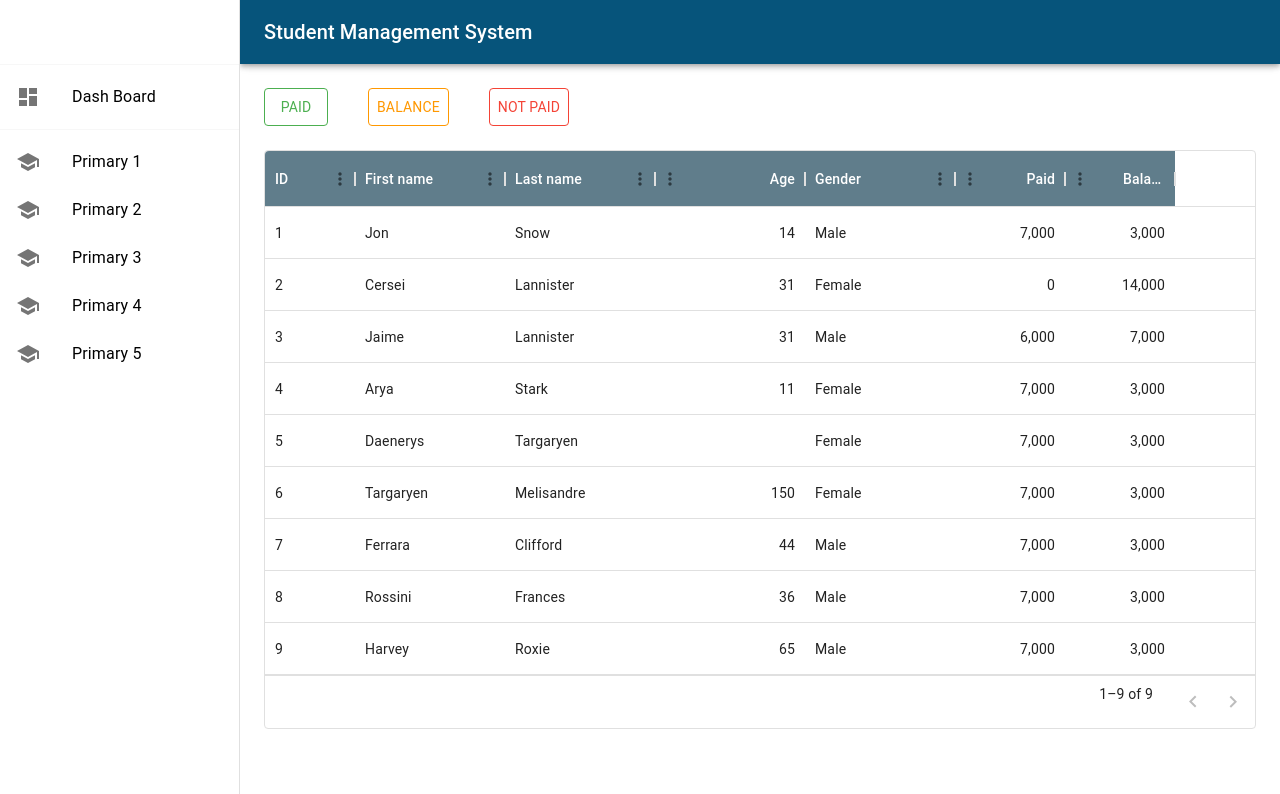
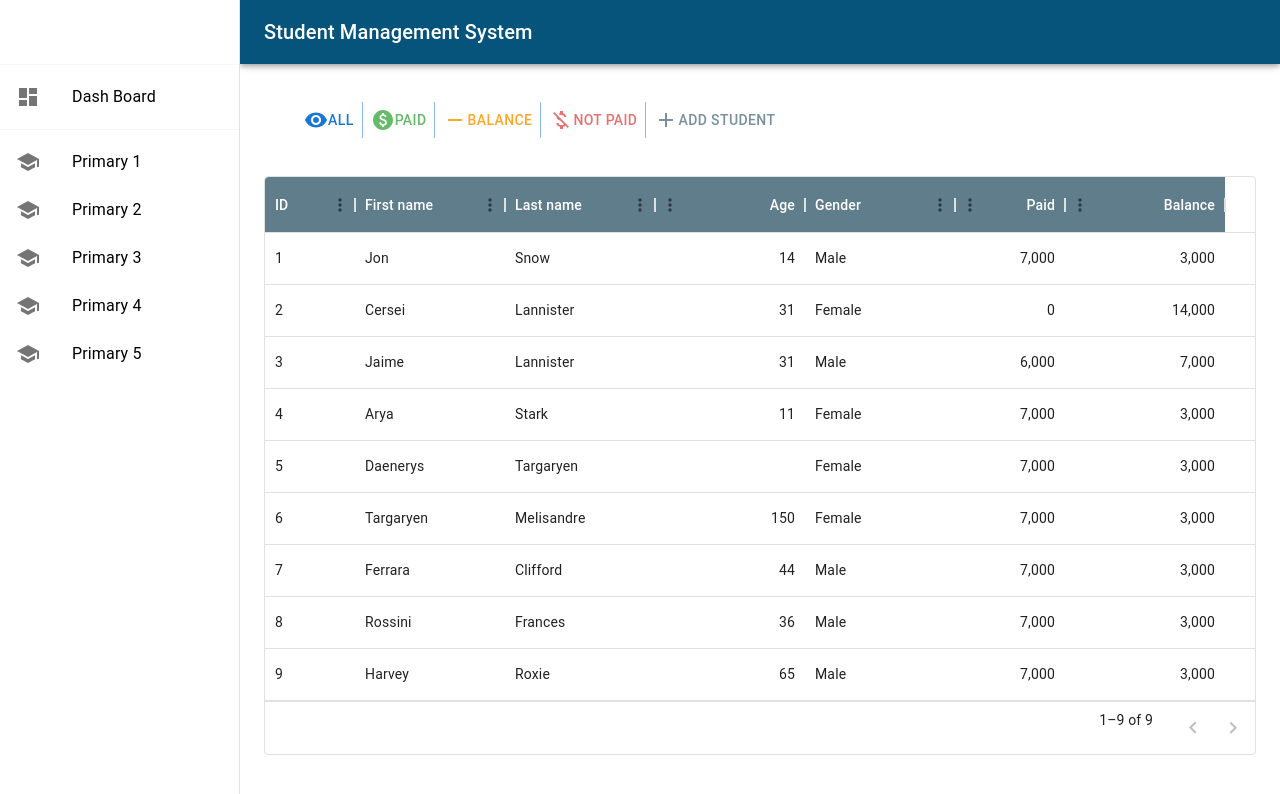
Before and after one commit to kafeelkazeem/StudentMS_frontEnd, a React (Create React App) app: page /primary1 in a window 1280 px wide. Shown: the top 794 px of the page. Built offline with nearby package versions, Linux system fonts and the light colour scheme.

Commit message:
added filters

```diff
--- a/src/component/dataGrid.jsx
+++ b/src/component/dataGrid.jsx
@@ -49,7 +49,7 @@ const columns = [
     field: 'balance',
     headerName: 'Balance',
     type: 'number',
-    width: 110,
+    width: 160,
     editable: false,
     headerClassName: 'super-app-theme--header'
   },
--- /dev/null
+++ b/src/component/responsiveMenu.jsx
@@ -0,0 +1,48 @@
+import React from 'react';
+import ButtonGroup from '@mui/material/ButtonGroup';
+import Box from '@mui/material/Box';
+import { useMediaQuery, AppBar, Toolbar, Button, Typography } from '@mui/material';
+import CustomizedMenus from './smallScreenFilter';
+import VisibilityIcon from '@mui/icons-material/Visibility';
+import PaidIcon from '@mui/icons-material/Paid';
+import RemoveIcon from '@mui/icons-material/Remove';
+import MoneyOffIcon from '@mui/icons-material/MoneyOff';
+import AddIcon from '@mui/icons-material/Add';
+import { green, orange, red, blueGrey } from '@mui/material/colors';
+
+const ResponsiveMenu = () => {
+  const isLargeScreen = useMediaQuery('(min-width:600px)');
+
+  return (
+      <Toolbar>
+        {isLargeScreen ? (
+          // Render button group for large screens
+          <>
+          <Box
+            sx={{
+                display: 'flex',
+                flexDirection: 'column',
+                alignItems: 'center',
+                '& > *': {
+                m: 1,
+                },
+            }}
+            >
+            <ButtonGroup variant="text" aria-label="Basic button group">
+                <Button><VisibilityIcon /> All</Button>
+                <Button sx={{color: green[400]}}><PaidIcon />Paid</Button>
+                <Button sx={{color: orange[400]}}><RemoveIcon />Balance</Button>
+                <Button sx={{color: red[300]}}><MoneyOffIcon /> Not Paid</Button>
+                <Button sx={{color: blueGrey[400]}}><AddIcon />Add Student</Button>
+            </ButtonGroup>
+            </Box>
+          </>
+        ) : (
+          // Render menu icon for small screens
+          <CustomizedMenus />
+        )}
+      </Toolbar>
+  );
+};
+
+export default ResponsiveMenu;
--- /dev/null
+++ b/src/component/smallScreenFilter.jsx
@@ -0,0 +1,118 @@
+import * as React from 'react';
+import { styled, alpha } from '@mui/material/styles';
+import Button from '@mui/material/Button';
+import Menu from '@mui/material/Menu';
+import MenuItem from '@mui/material/MenuItem';
+import EditIcon from '@mui/icons-material/Edit';
+import Divider from '@mui/material/Divider';
+import ArchiveIcon from '@mui/icons-material/Archive';
+import FileCopyIcon from '@mui/icons-material/FileCopy';
+import MoreHorizIcon from '@mui/icons-material/MoreHoriz';
+import KeyboardArrowDownIcon from '@mui/icons-material/KeyboardArrowDown';
+import VisibilityIcon from '@mui/icons-material/Visibility';
+import PaidIcon from '@mui/icons-material/Paid';
+import RemoveIcon from '@mui/icons-material/Remove';
+import MoneyOffIcon from '@mui/icons-material/MoneyOff';
+import AddIcon from '@mui/icons-material/Add';
+import { green, orange, red, blueGrey, indigo, blue } from '@mui/material/colors';
+
+const StyledMenu = styled((props) => (
+  <Menu
+    elevation={0}
+    anchorOrigin={{
+      vertical: 'bottom',
+      horizontal: 'right',
+    }}
+    transformOrigin={{
+      vertical: 'top',
+      horizontal: 'right',
+    }}
+    {...props}
+  />
+))(({ theme }) => ({
+  '& .MuiPaper-root': {
+    borderRadius: 6,
+    marginTop: theme.spacing(1),
+    minWidth: 180,
+    color:
+      theme.palette.mode === 'light' ? 'rgb(55, 65, 81)' : theme.palette.grey[300],
+    boxShadow:
+      'rgb(255, 255, 255) 0px 0px 0px 0px, rgba(0, 0, 0, 0.05) 0px 0px 0px 1px, rgba(0, 0, 0, 0.1) 0px 10px 15px -3px, rgba(0, 0, 0, 0.05) 0px 4px 6px -2px',
+    '& .MuiMenu-list': {
+      padding: '4px 0',
+    },
+    '& .MuiMenuItem-root': {
+      '& .MuiSvgIcon-root': {
+        fontSize: 18,
+        color: theme.palette.text.secondary,
+        marginRight: theme.spacing(1.5),
+      },
+      '&:active': {
+        backgroundColor: alpha(
+          theme.palette.primary.main,
+          theme.palette.action.selectedOpacity,
+        ),
+      },
+    },
+  },
+}));
+
+export default function CustomizedMenus() {
+  const [anchorEl, setAnchorEl] = React.useState(null);
+  const open = Boolean(anchorEl);
+  const handleClick = (event) => {
+    setAnchorEl(event.currentTarget);
+  };
+  const handleClose = () => {
+    setAnchorEl(null);
+  };
+
+  return (
+    <div>
+      <Button
+        id="demo-customized-button"
+        aria-controls={open ? 'demo-customized-menu' : undefined}
+        aria-haspopup="true"
+        aria-expanded={open ? 'true' : undefined}
+        variant="contained"
+        disableElevation
+        onClick={handleClick}
+        endIcon={<KeyboardArrowDownIcon />}
+        sx={{backgroundColor: blue[800]}}
+      >
+        Filter
+      </Button>
+      <StyledMenu
+        id="demo-customized-menu"
+        MenuListProps={{
+          'aria-labelledby': 'demo-customized-button',
+        }}
+        anchorEl={anchorEl}
+        open={open}
+        onClose={handleClose}
+      >
+        <MenuItem onClick={handleClose} disableRipple>
+          <VisibilityIcon />
+          All
+        </MenuItem>
+        <MenuItem sx={{color: green[400]}} onClick={handleClose} disableRipple>
+          <PaidIcon />
+          Paid
+        </MenuItem>
+        <MenuItem sx={{color: orange[400]}} onClick={handleClose} disableRipple>
+          <RemoveIcon />
+          Balance
+        </MenuItem>
+        <MenuItem sx={{color: red[300]}} onClick={handleClose} disableRipple>
+          <MoneyOffIcon />
+          Not Paid
+        </MenuItem>
+        <Divider sx={{ my: 0.5 }} />
+        <MenuItem sx={{color: blueGrey[400]}} onClick={handleClose} disableRipple>
+          <AddIcon />
+          Add Student
+        </MenuItem>
+      </StyledMenu>
+    </div>
+  );
+}
--- a/src/pages/primary1.jsx
+++ b/src/pages/primary1.jsx
@@ -3,6 +3,7 @@ import DataGridDemo from '../component/dataGrid'
 import { Box, Toolbar } from '@mui/material'
 import ResponsiveDrawer from '../component/Drawer'
 import Filters from '../component/filters'
+import ResponsiveMenu from '../component/responsiveMenu'
 
 const Primary1 = () => {
   return (
@@ -13,7 +14,7 @@ const Primary1 = () => {
          sx={{ flexGrow: 1, p: 3 }}
       >
         <Toolbar />
-        <Filters />
+        <ResponsiveMenu />
         <DataGridDemo />
         </Box>
     </Box>
```
